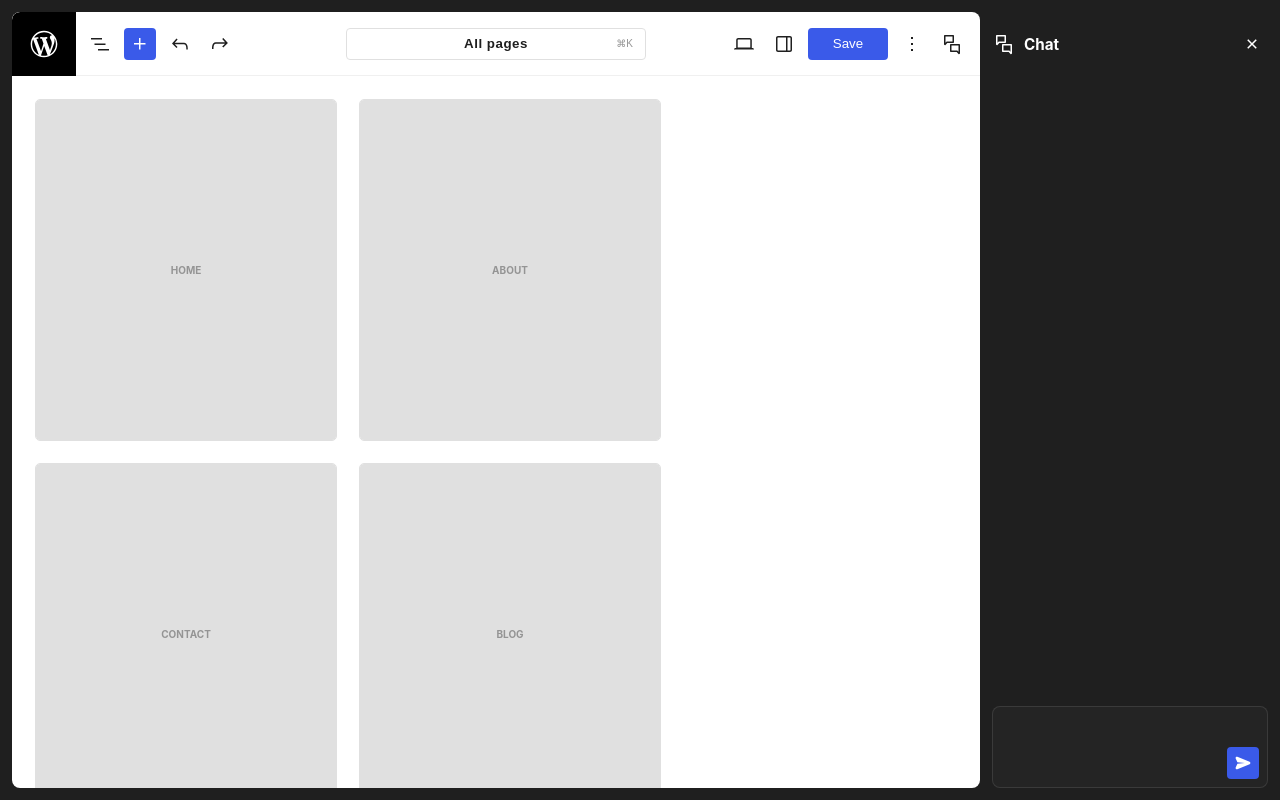
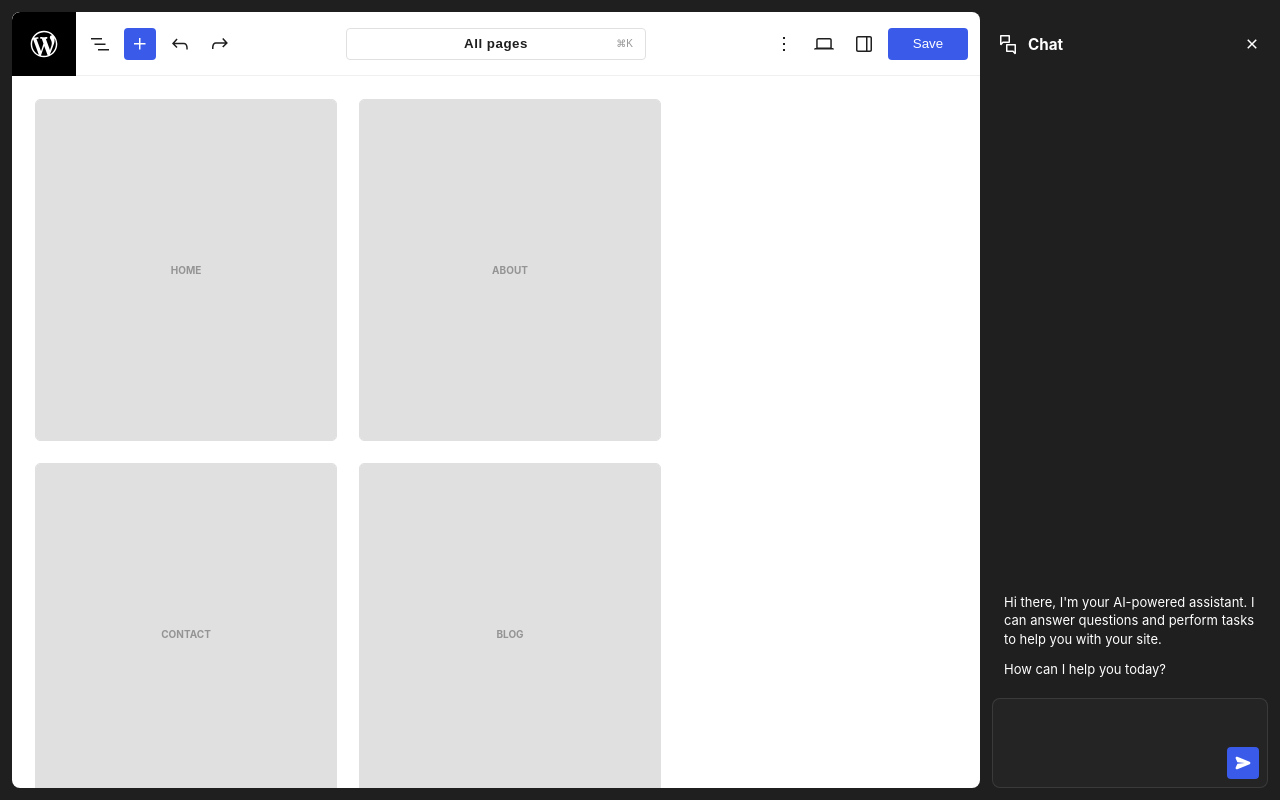
Before and after one commit to shaunandrews/wp-mosaic-i1, a React (Vite) app: page / in a window 1280 px wide. Built offline with nearby package versions, Linux system fonts and the light colour scheme.

Commit message:
Update chat component styles and functionality: enhance message layout, add initial chat messages, and improve toolbar button animations based on chat visibility.

```diff
--- a/src/App.css
+++ b/src/App.css
@@ -89,6 +89,18 @@
     justify-content: space-between;
   }
 
+  .chat-messages {
+    justify-content: flex-end;
+
+    p {
+      line-height: 1.4;
+
+      &:not(:last-child) {
+        margin-bottom: var(--space-s);
+      }
+    }
+  }
+
   .chat-input {
     border: 1px solid rgba(255, 255, 255, 0.1);
     border-radius: var(--radius-l);
--- a/src/App.tsx
+++ b/src/App.tsx
@@ -137,6 +137,7 @@ function App() {
             onNextPage={handleNextPage}
             onTogglePanel={togglePanel}
             onToggleChat={() => setIsChatOpen((prev) => !prev)}
+            isChatOpen={isChatOpen}
           />
           <div className="row editor-content">
             <AnimatePresence>
@@ -261,7 +262,7 @@ function App() {
             }}
             style={{ overflow: 'hidden', minWidth: 0 }}
           >
-            <header className="row items-center mt-s p-s">
+            <header className="row items-center mt-s p-s pl-m">
               <div className="row items-center gap-xs full-height">
                 <Icon name="chat" />
                 <h3>Chat</h3>
@@ -270,12 +271,15 @@ function App() {
                 <Icon name="close" />
               </Button>
             </header>
-            <div className="chat-messages fill p-s">
-              {/* TODO: Add chat messages */}
+            <div className="chat-messages col fill px-l py-xs">
+              <div className="message">
+                <p>Hi there, I'm your AI-powered assistant. I can answer questions and perform tasks to help you with your site.</p>
+                <p>How can I help you today?</p>
+              </div>
             </div>
             <footer className="p-s">
               <div className="chat-input">
-                <div className="input-body p-xs" contentEditable></div>
+                <div className="input-body p-s" contentEditable></div>
                 <div className="input-actions row gap-xs p-xs">
                   <Button variant="primary" layer="background">
                     <Icon name="send" />
--- a/src/components/EditorToolbar/EditorToolbar.tsx
+++ b/src/components/EditorToolbar/EditorToolbar.tsx
@@ -1,3 +1,5 @@
+import { useState } from 'react';
+import { motion } from 'framer-motion';
 import { type MenuHandle } from '../Menu/Menu';
 import { Icon } from '../Icon/Icon';
 import { Button } from '../Button/Button';
@@ -21,6 +23,7 @@ interface EditorToolbarProps {
   onNextPage: () => void;
   onTogglePanel: (panelId: string) => void;
   onToggleChat: () => void;
+  isChatOpen: boolean;
 }
 
 export const EditorToolbar = ({
@@ -33,7 +36,20 @@ export const EditorToolbar = ({
   onNextPage,
   onTogglePanel,
   onToggleChat,
+  isChatOpen,
 }: EditorToolbarProps) => {
+  const [buttonWidth, setButtonWidth] = useState<number | undefined>(undefined);
+
+  const measureButton = (element: HTMLButtonElement | null) => {
+    if (element && !buttonWidth) {
+      // Only measure if we don't have a width yet
+      const width = element.offsetWidth;
+      if (width > 0) {
+        setButtonWidth(width);
+      }
+    }
+  };
+
   return (
     <div className="editor-toolbar row items-center justify-between">
       <div className="editor-toolbar-start row gap-xs items-center">
@@ -78,6 +94,9 @@ export const EditorToolbar = ({
 
       <div className="editor-toolbar-end row gap-xs pr-s">
         <Button>
+          <Icon name="more" />
+        </Button>
+        <Button>
           <Icon name="view-desktop" />
         </Button>
         <Button onClick={() => onTogglePanel('settings')}>
@@ -86,13 +105,32 @@ export const EditorToolbar = ({
         <Button variant="primary" align="center" className="button-save">
           Save
         </Button>
-        <Button>
-          <Icon name="more" />
-        </Button>
-        <Button className="button-chat" align="center" onClick={onToggleChat}>
-          {/* Assistant */}
-          <Icon name="chat" />
-        </Button>
+        <motion.div
+          animate={{
+            width: isChatOpen ? 0 : buttonWidth || 40,
+            opacity: isChatOpen ? 0 : 1,
+            marginLeft: isChatOpen ? '-8px' : '0px',
+          }}
+          transition={{
+            width: { duration: 0.3, ease: [0.4, 0, 0.2, 1] },
+            opacity: { duration: 0.2, ease: [0.4, 0, 0.2, 1] },
+            marginLeft: { duration: 0.3, ease: [0.4, 0, 0.2, 1] },
+          }}
+          style={{
+            overflow: 'hidden',
+            minWidth: 0,
+          }}
+        >
+          <Button
+            ref={measureButton}
+            className="button-chat"
+            align="center"
+            onClick={onToggleChat}
+          >
+            {/* Assistant */}
+            <Icon name="chat" />
+          </Button>
+        </motion.div>
       </div>
     </div>
   );
```
